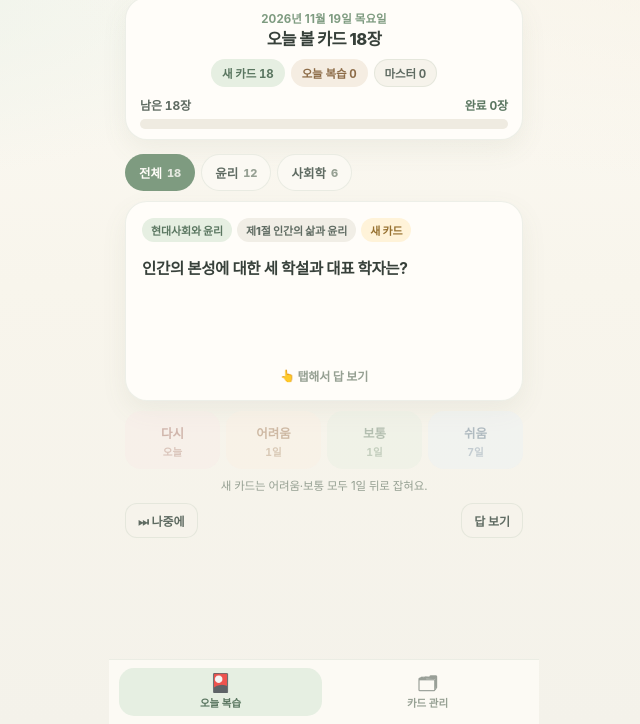
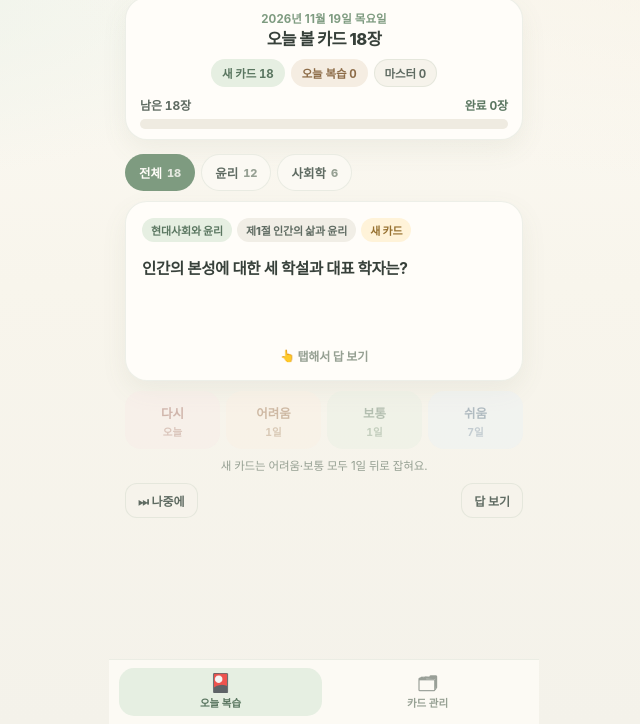
Before and after one commit to yunseodo08-eng/-, a plain HTML site: page cards/index.html in a window 1280 px wide. Shown: the part 76-800 px from the top of the page, without its empty margins (316-956 px from the left). Drawn offline with Linux system fonts and the light colour scheme.

Commit message:
복습 카드: 카드 높이·간격 다듬기 (앞면 여백 축소, 평가 버튼이 화면 안에 들어오게)

```diff
--- a/cards/index.html
+++ b/cards/index.html
@@ -1002,7 +1002,7 @@
       if (!wrap || !front || !back) return;
       var flipped = wrap.classList.contains('flipped');
       var el = flipped ? back : front;
-      wrap.style.height = Math.max(faceHeight(el), 200) + 'px';
+      wrap.style.height = Math.max(faceHeight(el), 180) + 'px';
     }
     measure();
     requestAnimationFrame(measure);
```
